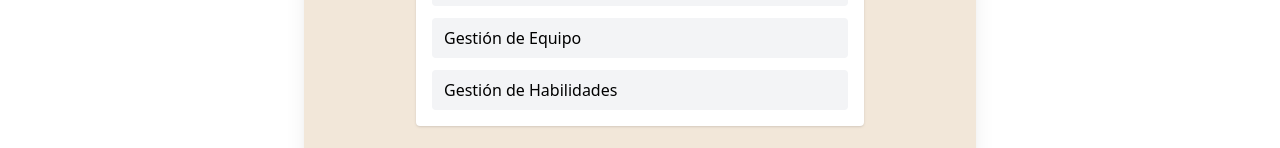
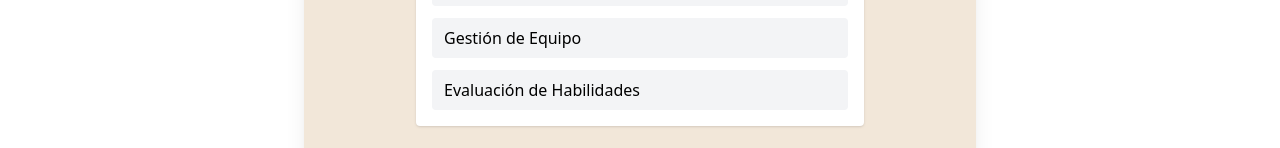
Before and after one commit to skia-byte/proyect-cafe, a React (Vite) app: page /dashboard in a window 1280 px wide. Shown: the part 462-610 px from the top of the page. Built offline with nearby package versions, Linux system fonts and the light colour scheme; no server answers.

Commit message:
helpdashboard

```diff
--- a/src/pages/Dashboard.jsx
+++ b/src/pages/Dashboard.jsx
@@ -61,10 +61,10 @@ function Dashboard() {
 
             <li>
               <Link
-                to="/dashboard/EmployeeSkills"
+                to="/dashboard/employee-skills"
                 className="block px-3 py-2 bg-gray-100 hover:bg-gray-200 rounded"
               >
-                Gestión de Habilidades
+                Evaluación de Habilidades
               </Link>
             </li>
           </ul>
```
